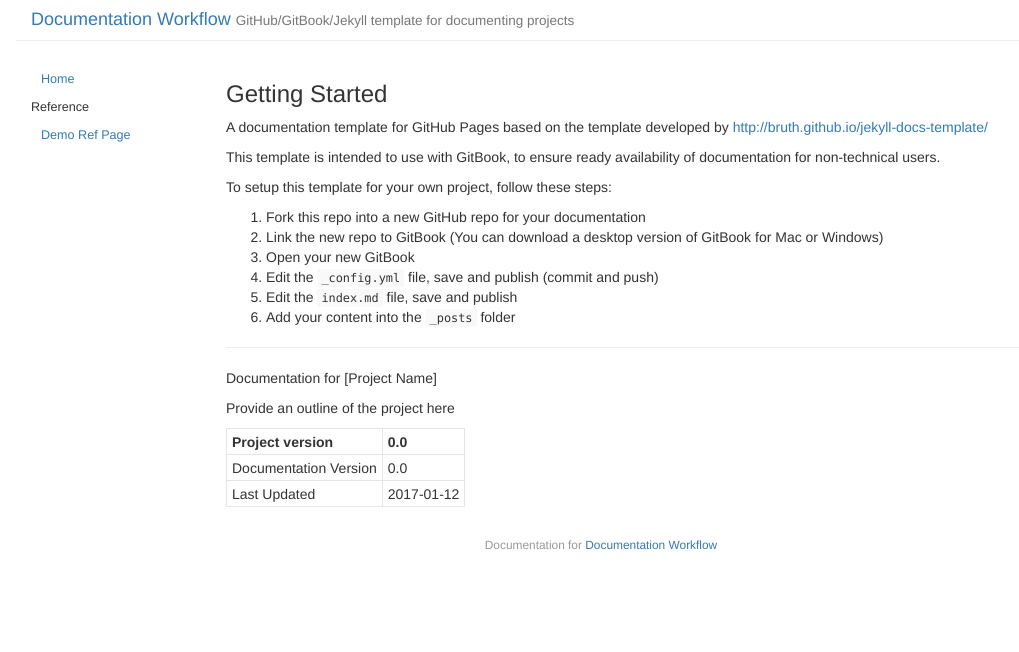
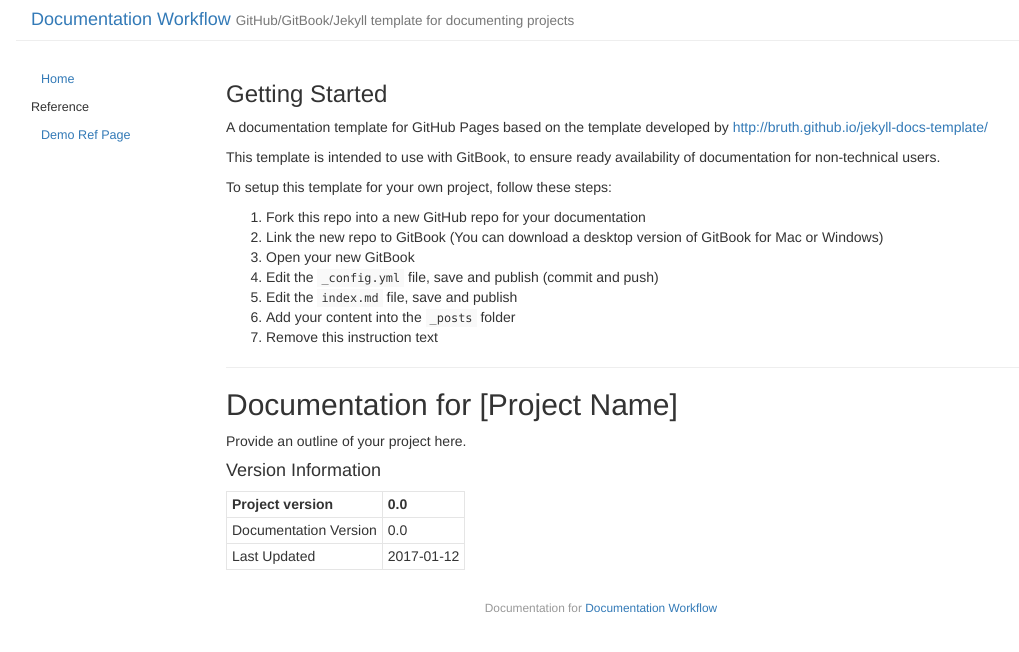
Before and after one commit to andrewresearch/doc-workflow, a Jekyll site: the page built from index.md, in a window 1280 px wide. Shown: the top 652 px of the page, without its empty margins (39-1058 px from the left). Built offline with Jekyll 4.4.1, drawn with Linux system fonts in a browser that asks for light colours.

Commit message:
Updates index.md
Auto commit by GitBook Editor

```diff
--- a/index.md
+++ b/index.md
@@ -18,14 +18,17 @@ To setup this template for your own project, follow these steps:
 4. Edit the `_config.yml` file, save and publish \(commit and push\)
 5. Edit the  `index.md` file, save and publish
 6. Add your content into the `_posts` folder
+7. Remove this instruction text
+
+---
+
+## Documentation for \[Project Name\]
+
+Provide an outline of your project here.
 
 
 
----
-
-Documentation for \[Project Name\]
-
-Provide an outline of the project here
+#### Version Information
 
 | Project version | 0.0 |
 | :--- | :--- |
```
